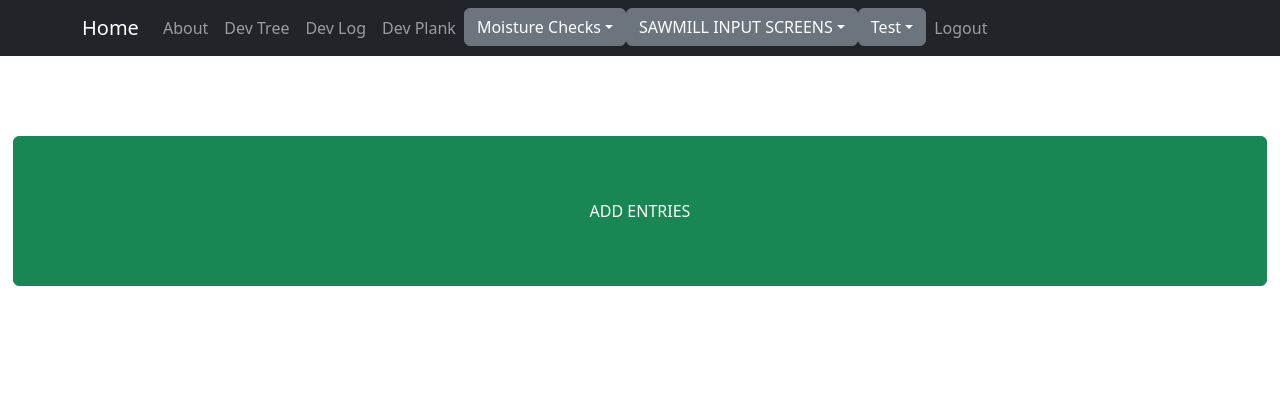
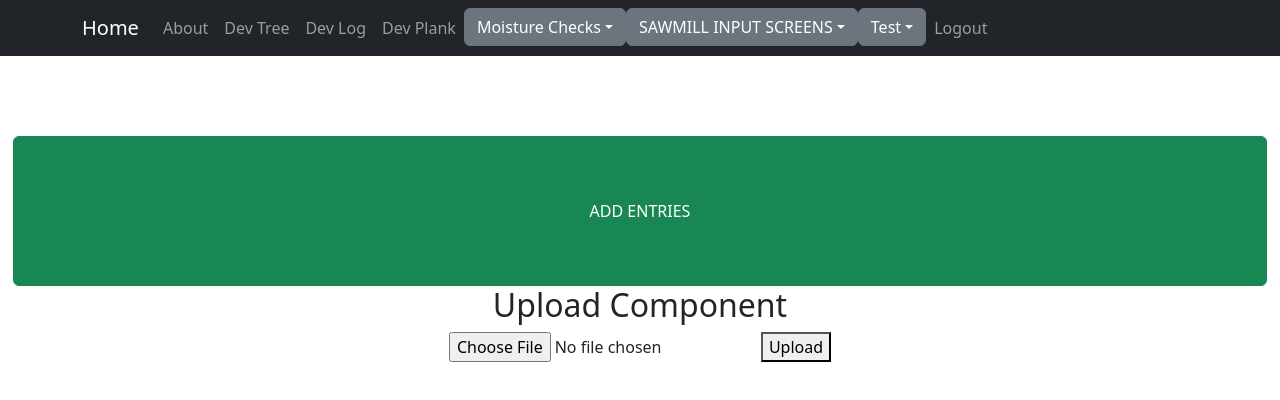
Before and after one commit to andrewcargill/sawmill_go, a React (Create React App) app in the folder mill/: page /home_secure in a window 1280 px wide. Shown: the top 400 px of the page. Built offline with nearby package versions, Linux system fonts and the light colour scheme; no server answers; sample sign-in values are in the browser's storage.

Commit message:
explores cloudinary as media storage

```diff
--- a/mill/src/SecureHome.jsx
+++ b/mill/src/SecureHome.jsx
@@ -6,6 +6,7 @@ import Col from "react-bootstrap/Col";
 import Button from "react-bootstrap/Button";
 import css from "./styles/millHome.module.css";
 import axios from "axios";
+import UploadComponent from './components/CloudinaryTest';
 
 const SecureHome = () => {
   const [message, setMessage] = useState('');
@@ -52,6 +53,11 @@ const SecureHome = () => {
             >
               ADD ENTRIES
             </Button>
+
+
+          </Col>
+          <Col xs={12} className="d-flex justify-content-center">
+          <UploadComponent />
           </Col>
        </Row>
      </div>
--- /dev/null
+++ b/mill/src/components/CloudinaryTest.jsx
@@ -0,0 +1,46 @@
+import React, { useState } from 'react';
+import axios from 'axios';
+
+const UploadComponent = () => {
+  const [selectedFile, setSelectedFile] = useState(null);
+
+  const handleFileChange = (event) => {
+    setSelectedFile(event.target.files[0]);
+  };
+
+  const handleSubmit = async (event) => {
+    event.preventDefault();
+
+    if (selectedFile) {
+      try {
+        const formData = new FormData();
+        formData.append('file', selectedFile);
+
+        const response = await axios.post('https://sawmill-live-api-ecf54c3f35e6.herokuapp.com/api/upload/', formData, {
+          headers: {
+            'Content-Type': 'multipart/form-data',
+            Authorization: `Bearer ${localStorage.getItem('access_token')}`,
+          },
+        });
+
+        // Handle the response from the backend
+        console.log(response.data);
+      } catch (error) {
+        // Handle errors
+        console.error(error);
+      }
+    }
+  };
+
+  return (
+    <div>
+      <h2>Upload Component</h2>
+      <form onSubmit={handleSubmit}>
+        <input type="file" onChange={handleFileChange} />
+        <button type="submit">Upload</button>
+      </form>
+    </div>
+  );
+};
+
+export default UploadComponent;
```
